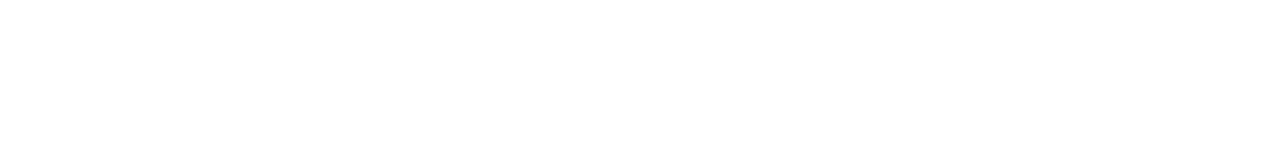
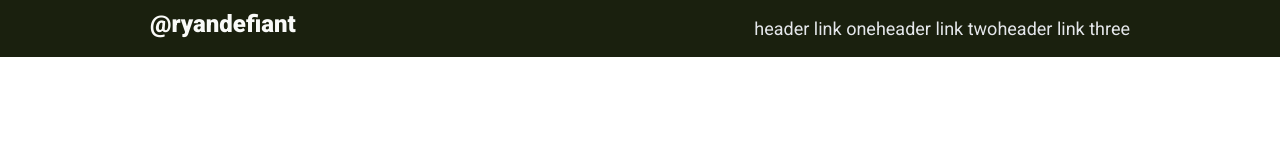
Before and after one commit to ryanwilliamdev/portfolio, a plain HTML site: page index.html in a window 1280 px wide. Drawn offline with Linux system fonts and the light colour scheme.

Commit message:
add style.css, update index.html

```diff
--- a/index.html
+++ b/index.html
@@ -1,12 +1,30 @@
 <!DOCTYPE html>
 <html lang="en">
-<head>
-    <meta charset="UTF-8">
-    <meta http-equiv="X-UA-Compatible" content="IE=edge">
-    <meta name="viewport" content="width=device-width, initial-scale=1.0">
+  <head>
+    <meta charset="UTF-8" />
+    <meta http-equiv="X-UA-Compatible" content="IE=edge" />
+    <meta name="viewport" content="width=device-width, initial-scale=1.0" />
+    <link rel="preconnect" href="https://fonts.googleapis.com" />
+    <link rel="preconnect" href="https://fonts.gstatic.com" crossorigin />
+    <link
+      href="https://fonts.googleapis.com/css2?family=Roboto:ital,wght@0,400;0,900;1,300&display=swap"
+      rel="stylesheet"
+    />
+    <link rel="stylesheet" href="style.css" />
     <title>Ryan Davis - Web Developer</title>
-</head>
-<body>
+  </head>
+  <body>
+    <!-- HEADER -->
+    <div class="header">
+      <div class="header-text">@ryandefiant</div>
+      <ul class="header-links">
+        <li><a href="#">header link one</a></li>
+        <li><a href="#">header link two</a></li>
+        <li><a href="#">header link three</a></li>
+      </ul>
+    </div>
 
-</body>
+    <!-- FOOTER -->
+    <div class="footer">Copyright &copy; ryandefiant.com</div>
+  </body>
 </html>
--- /dev/null
+++ b/style.css
@@ -0,0 +1,52 @@
+body {
+    font-family: "Roboto", sans-serif;
+    /* Light 300 Italic, Regular 400, Black 900 */
+    margin: 0;
+    padding: 0;
+}
+
+a:link {
+    text-decoration: none;
+    color: #e5e7eb;
+}
+
+a:visited {
+  text-decoration: none;
+  color: #9c9ea1;
+}
+
+a:hover {
+  text-decoration: none;
+  color: #f9faf8;
+}
+
+.header {
+    display: flex;
+    justify-content: space-between;
+    padding: 0 150px;
+    background-color: #1a200e;
+    color: #f9faf8;
+}
+
+.header-text {
+    font-weight: 900;
+    font-size: 24px;
+    color: #f9faf8;
+    margin-top: 10px;
+}
+
+.header-links {
+    display: flex;
+    font-weight: 400;
+    font-size: 18px;
+    color: #f9faf8;
+    list-style: none;
+}
+
+/* FOOTER */
+.footer {
+    text-align: center;
+    color: white;
+    padding: 20px;
+    /* position: fixed; */
+}
```
